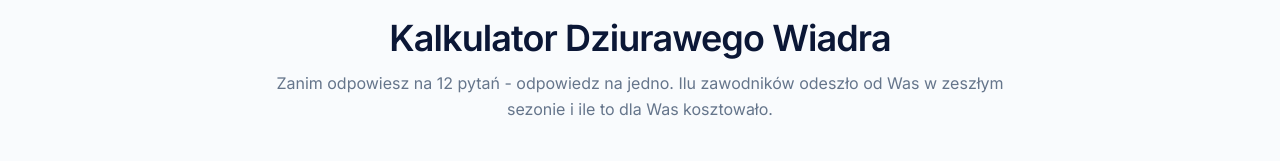
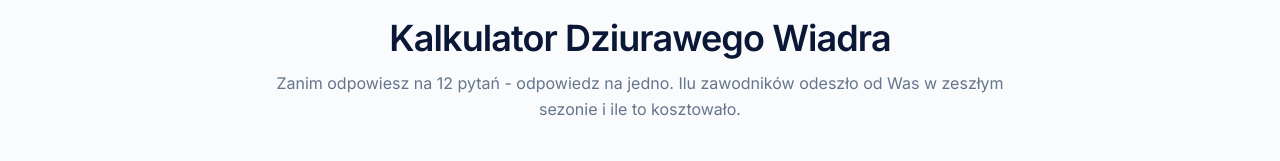
Before and after one commit to Kylog1/SportProSpace, a Next.js app: page /self-assessment in a window 1280 px wide. Shown: the part 720-881 px from the top of the page. Built offline with nearby package versions, Linux system fonts and the light colour scheme.

Commit message:
Fix: usun powtorzenie 'dla Was' w zdaniu kalkulatora

```diff
--- a/components/SelfAssessment.tsx
+++ b/components/SelfAssessment.tsx
@@ -246,7 +246,7 @@ function IntroBlock({ onStart }: { onStart: () => void }) {
             </h2>
             <p className="mt-3 text-[16px] leading-relaxed text-muted-foreground">
               Zanim odpowiesz na 12 pytań - odpowiedz na jedno. Ilu zawodników
-              odeszło od Was w zeszłym sezonie i ile to dla Was kosztowało.
+              odeszło od Was w zeszłym sezonie i ile to kosztowało.
             </p>
           </div>
 
```
